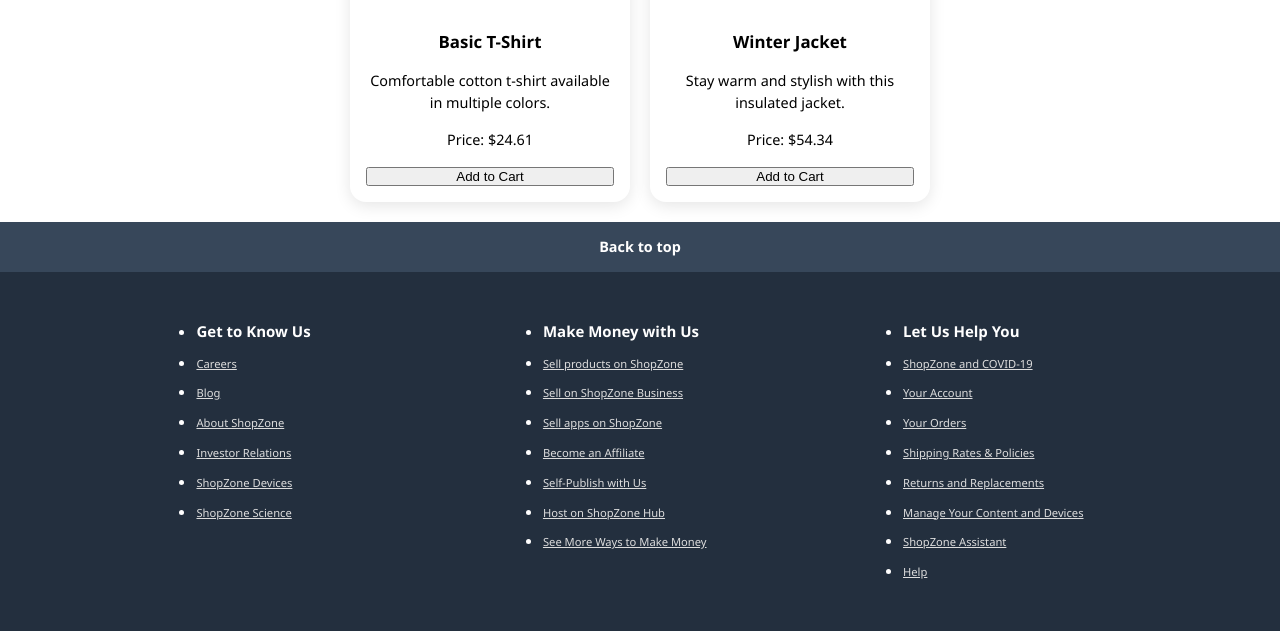
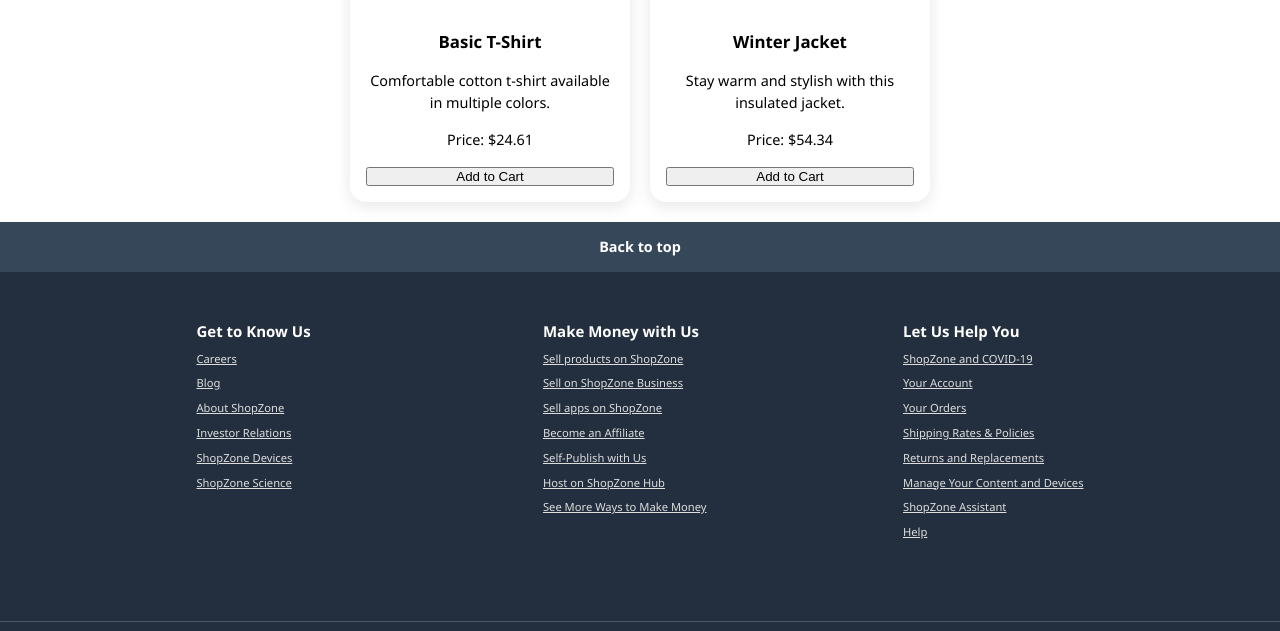
Before and after one commit to FrankGrillo1991/shopzone, a plain HTML site: page index.html in a window 1280 px wide. Shown: the part 1295-1926 px from the top of the page. Drawn offline with Linux system fonts and the light colour scheme.

Commit message:
Update CSS

```diff
--- a/style.css
+++ b/style.css
@@ -232,6 +232,7 @@ nav {
     margin-top: 0; /* Removed top margin, padding handles spacing */
     margin-bottom: 2rem; /* Add bottom margin for spacing when wrapped */
     min-width: 150px; /* Ensure columns don't get too narrow */
+    list-style-type: none; /* Remove bullets from footer links */
 }
 
 .footer-links ul p {
```
